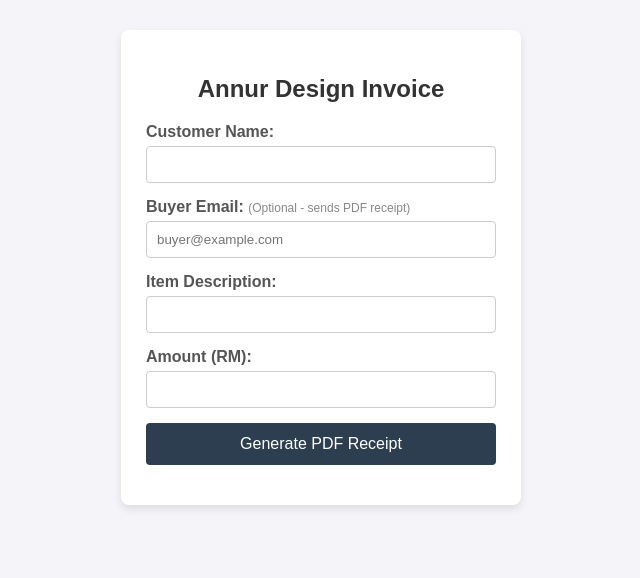
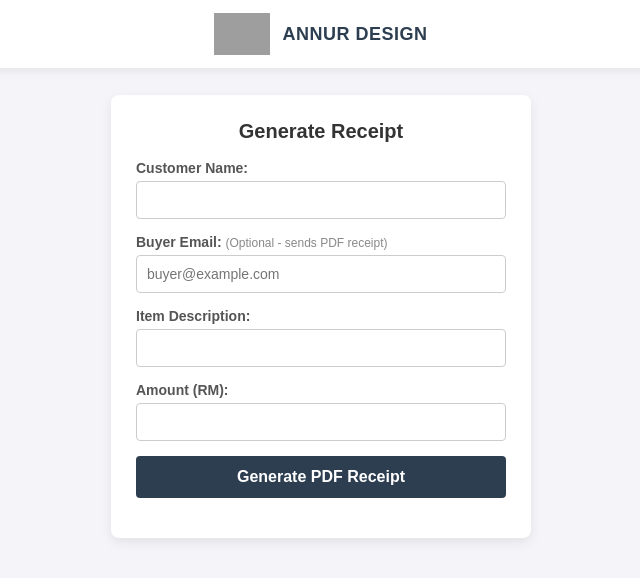
Before and after one commit to yassinrazak/annurdesign, a plain HTML site: page index.html in a window 1280 px wide. Shown: the whole page, without its empty margins (319-959 px from the left). Drawn offline with Linux system fonts and the light colour scheme; grey boxes are pictures that could not be loaded.

Commit message:
Update index.html

```diff
--- a/index.html
+++ b/index.html
@@ -5,38 +5,150 @@
   <meta name="viewport" content="width=device-width, initial-scale=1.0">
   <title>Annur Design - Receipt Generator</title>
   <style>
-    body { font-family: Arial, sans-serif; padding: 30px; max-width: 400px; margin: auto; background-color: #f4f4f9; }
-    .container { background: white; padding: 25px; border-radius: 8px; box-shadow: 0 4px 8px rgba(0,0,0,0.1); }
-    h2 { color: #333; text-align: center; }
-    .form-group { margin-bottom: 15px; }
-    label { display: block; font-weight: bold; margin-bottom: 5px; color: #555; }
-    .optional { font-weight: normal; font-size: 12px; color: #888; }
-    input { width: 100%; padding: 10px; border: 1px solid #ccc; border-radius: 4px; box-sizing: border-box; }
-    button { width: 100%; padding: 12px; background: #2c3e50; color: white; border: none; border-radius: 4px; font-size: 16px; cursor: pointer; }
-    button:hover { background: #1a252f; }
-    button:disabled { background: #95a5a6; cursor: not-allowed; }
-    #status { margin-top: 15px; font-weight: bold; text-align: center; color: #27ae60; line-height: 1.4; }
-    .error { color: #c0392b !important; }
+    * {
+      box-sizing: border-box;
+    }
+    body {
+      font-family: Arial, sans-serif;
+      margin: 0;
+      padding: 95px 20px 30px; /* Top padding prevents content from hiding under the floating header */
+      background-color: #f4f4f9;
+    }
+
+    /* Floating Header */
+    .floating-header {
+      position: fixed;
+      top: 0;
+      left: 0;
+      width: 100%;
+      height: 68px;
+      background-color: rgba(255, 255, 255, 0.96);
+      backdrop-filter: blur(8px);
+      box-shadow: 0 2px 10px rgba(0, 0, 0, 0.08);
+      display: flex;
+      align-items: center;
+      justify-content: center;
+      gap: 12px;
+      padding: 0 20px;
+      z-index: 1000;
+    }
+    .header-logo {
+      height: 42px;
+      width: auto;
+      object-fit: contain;
+    }
+    .header-title {
+      font-size: 18px;
+      font-weight: bold;
+      color: #2c3e50;
+      letter-spacing: 0.5px;
+      text-transform: uppercase;
+    }
+
+    /* Form Card */
+    .container {
+      max-width: 420px;
+      margin: auto;
+      background: white;
+      padding: 25px;
+      border-radius: 8px;
+      box-shadow: 0 4px 12px rgba(0, 0, 0, 0.08);
+    }
+    h2 {
+      color: #333;
+      text-align: center;
+      margin-top: 0;
+      font-size: 20px;
+    }
+    .form-group {
+      margin-bottom: 15px;
+    }
+    label {
+      display: block;
+      font-weight: bold;
+      margin-bottom: 5px;
+      color: #555;
+      font-size: 14px;
+    }
+    .optional {
+      font-weight: normal;
+      font-size: 12px;
+      color: #888;
+    }
+    input {
+      width: 100%;
+      padding: 10px;
+      border: 1px solid #ccc;
+      border-radius: 4px;
+      font-size: 14px;
+    }
+    input:focus {
+      outline: none;
+      border-color: #2c3e50;
+    }
+    button {
+      width: 100%;
+      padding: 12px;
+      background: #2c3e50;
+      color: white;
+      border: none;
+      border-radius: 4px;
+      font-size: 16px;
+      font-weight: bold;
+      cursor: pointer;
+      transition: background 0.2s ease;
+    }
+    button:hover {
+      background: #1a252f;
+    }
+    button:disabled {
+      background: #95a5a6;
+      cursor: not-allowed;
+    }
+    #status {
+      margin-top: 15px;
+      font-weight: bold;
+      text-align: center;
+      color: #27ae60;
+      line-height: 1.5;
+      font-size: 14px;
+    }
+    .error {
+      color: #c0392b !important;
+    }
   </style>
 </head>
 <body>
+
+  <!-- Floating Header with Logo -->
+  <header class="floating-header">
+    <img
+      src="https://lh3.googleusercontent.com/d/1t2ziTlt7RS59pKCuqGxpFhnrlV80IJ5B"
+      onerror="this.onerror=null; this.src='https://drive.google.com/thumbnail?id=1t2ziTlt7RS59pKCuqGxpFhnrlV80IJ5B&sz=w500';"
+      alt="Annur Design Logo"
+      class="header-logo"
+    >
+    <span class="header-title">Annur Design</span>
+  </header>
+
+  <!-- Main Form Container -->
   <div class="container">
-    <h2>Annur Design Invoice</h2>
+    <h2>Generate Receipt</h2>
     <form id="invoiceForm">
       <div class="form-group">
-        <label>Customer Name:</label>
+        <label for="customerName">Customer Name:</label>
         <input type="text" id="customerName" required>
       </div>
       <div class="form-group">
-        <label>Buyer Email: <span class="optional">(Optional - sends PDF receipt)</span></label>
+        <label for="customerEmail">Buyer Email: <span class="optional">(Optional - sends PDF receipt)</span></label>
         <input type="email" id="customerEmail" placeholder="buyer@example.com">
       </div>
       <div class="form-group">
-        <label>Item Description:</label>
+        <label for="description">Item Description:</label>
         <input type="text" id="description" required>
       </div>
       <div class="form-group">
-        <label>Amount (RM):</label>
+        <label for="amount">Amount (RM):</label>
         <input type="number" step="0.01" id="amount" required>
       </div>
       <button type="submit" id="submitBtn">Generate PDF Receipt</button>
```
